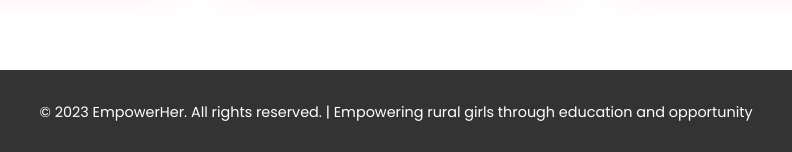
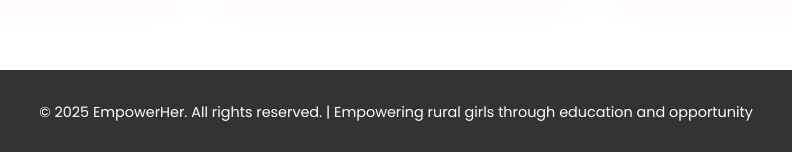
Before and after one commit to PratikP2005/Hackathon_Titan, a plain HTML site: page right.html in a window 1280 px wide. Shown: the part 1407-1559 px from the top of the page, 244-1036 px from the left. Drawn offline with Linux system fonts and the light colour scheme.

Commit message:
right.html

```diff
--- a/right.html
+++ b/right.html
@@ -366,7 +366,7 @@
 
 
     <footer>
-        © 2023 EmpowerHer. All rights reserved. | Empowering rural girls through education and opportunity
+        © 2025 EmpowerHer. All rights reserved. | Empowering rural girls through education and opportunity
     </footer>
 </body>
 </html>
```
